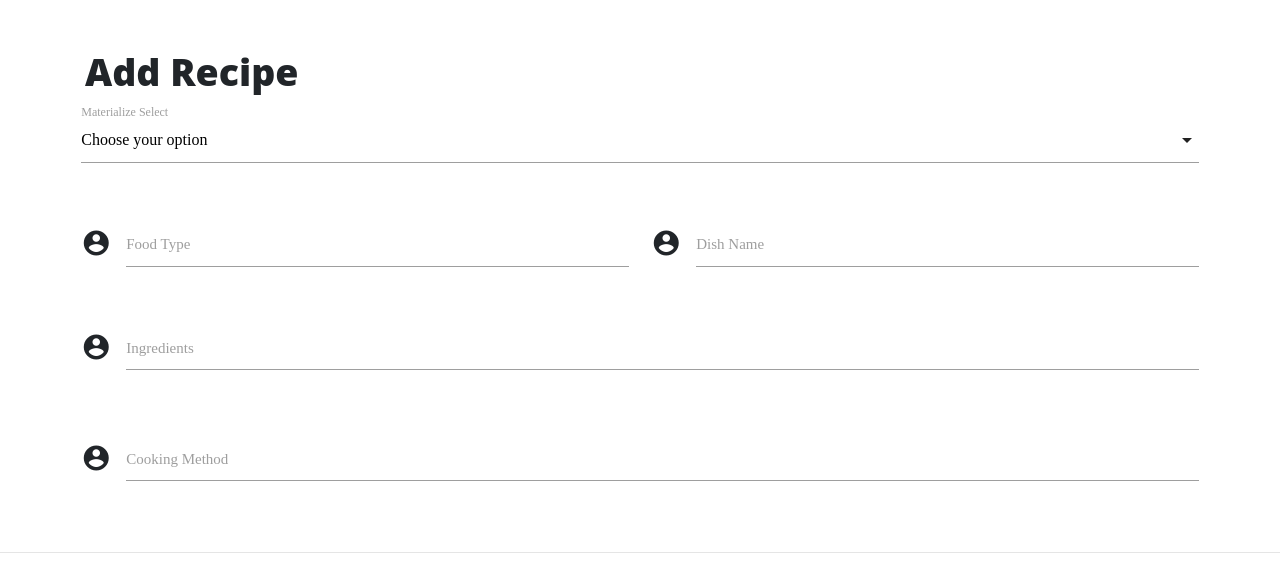
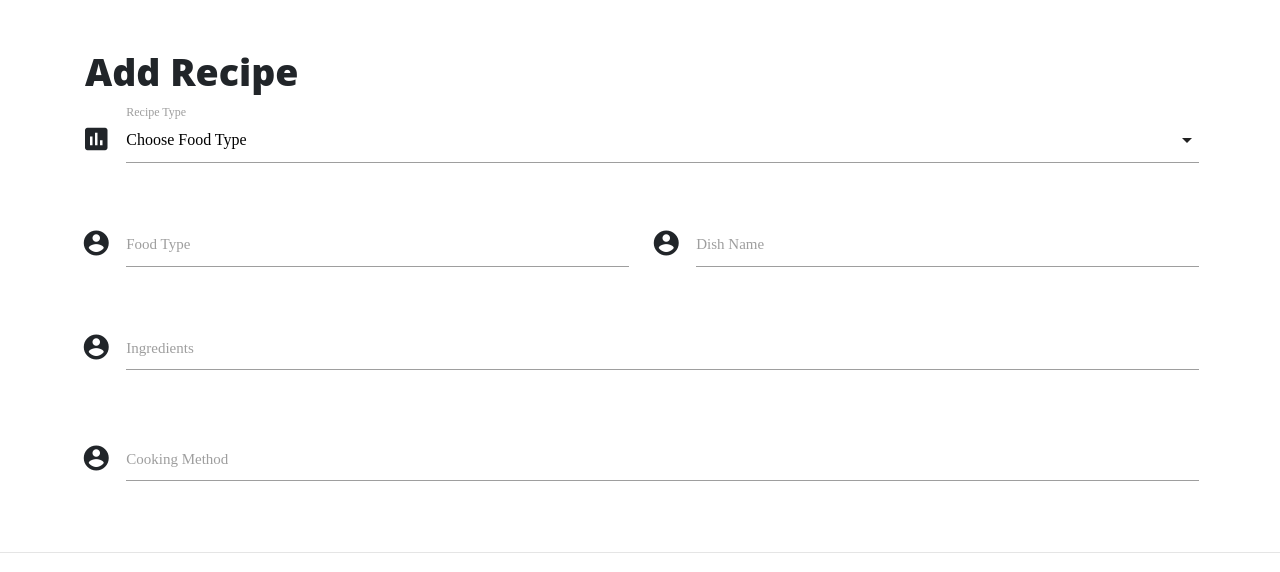
Before and after one commit to Declan446/irish-recipes, a Flask app: page /add in a window 1280 px wide. Shown: the part 533-1105 px from the top of the page. Run offline with Flask 2, Linux system fonts and the light colour scheme; data that the repository does not hold is empty; some libraries are stand-ins or nearby versions.

Commit message:
i renamed my map.html to recipes.html because im not adding a map to my project anymore.recipes.html is where all the recipes added are going to be displayed.i also got my mongo database (irish_recipes) to display on my recipes.html page in raw form

```diff
--- a/app.py
+++ b/app.py
@@ -18,17 +18,17 @@ mongo = PyMongo(app)
 @app.route('/')
 @app.route("/get_recipes")
 def base():
-    return render_template("base.html", recipes=mongo.db.recipes.find())
+    return render_template("base.html")
 
 
 @app.route('/add')
 def add():
-    return render_template("add.html")
+    return render_template("add.html", food_type=mongo.db.food_type.find())
 
 
-@app.route('/map')
-def map():
-    return render_template("map.html")
+@app.route('/recipes')
+def recipes():
+    return render_template("recipes.html", recipes=mongo.db.recipes.find())
 
 
 @app.route('/top')
--- a/templates/add.html
+++ b/templates/add.html
@@ -7,20 +7,21 @@
     <form action="" method="POST"  class="col s12">
         <div class="row">
             <div class="input-field col s12">
-                <select>
-                  <option value="" disabled selected>Choose your option</option>
-                  <option value="1">Option 1</option>
-                  <option value="2">Option 2</option>
-                  <option value="3">Option 3</option>
+                <i class="material-icons prefix">poll</i>
+                <select id="food" name="food">
+                  <option value="" disabled selected>Choose Food Type</option>
+                  {% for food in food_type %}
+                      <option value="{{food.food_type}}">{{food.food_type}}</option>
+                  {% endfor %}
                 </select>
-                <label>Materialize Select</label>
+                <label>Recipe Type</label>
             </div>
       </div>
 
       <div class="row">
         <div class="input-field col s4">
           <i class="material-icons prefix">account_circle</i>
-          <input id="food" name="food" type="text" class="validate">
+          <input id="food_type" name="food_type" type="text" class="validate">
           <label for="icon_prefix">Food Type</label>
         </div>
 
--- a/templates/base.html
+++ b/templates/base.html
@@ -29,7 +29,7 @@
                         <a class="nav-link" href="{{ url_for('add') }}">Add Recipe</a>
                     </li>
                     <li class="nav-item">
-                        <a class="nav-link" href="{{ url_for('map') }}">Find Fresh Ingredients</a>
+                        <a class="nav-link" href="{{ url_for('recipes') }}">Recipes</a>
                     </li>
                     <li class="nav-item">
                         <a class="nav-link" href="{{ url_for('top') }}">Top Irish Restaurants</a>
```
Also changed, not shown: templates/map.html (deleted, +0 -20 lines), templates/recipes.html (added, +11 -0 lines).
